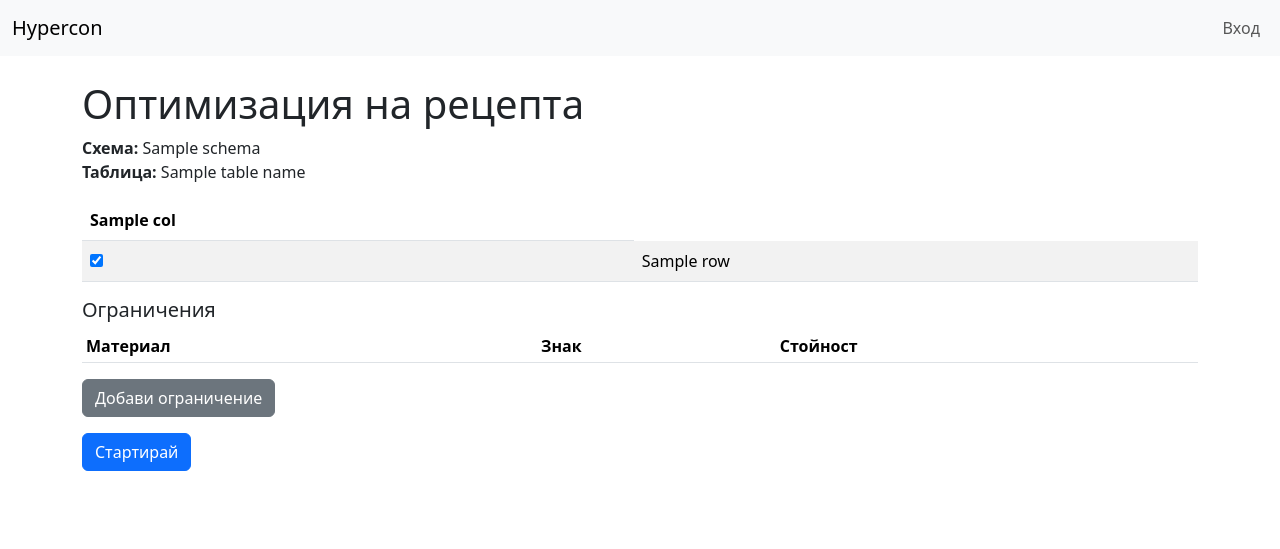
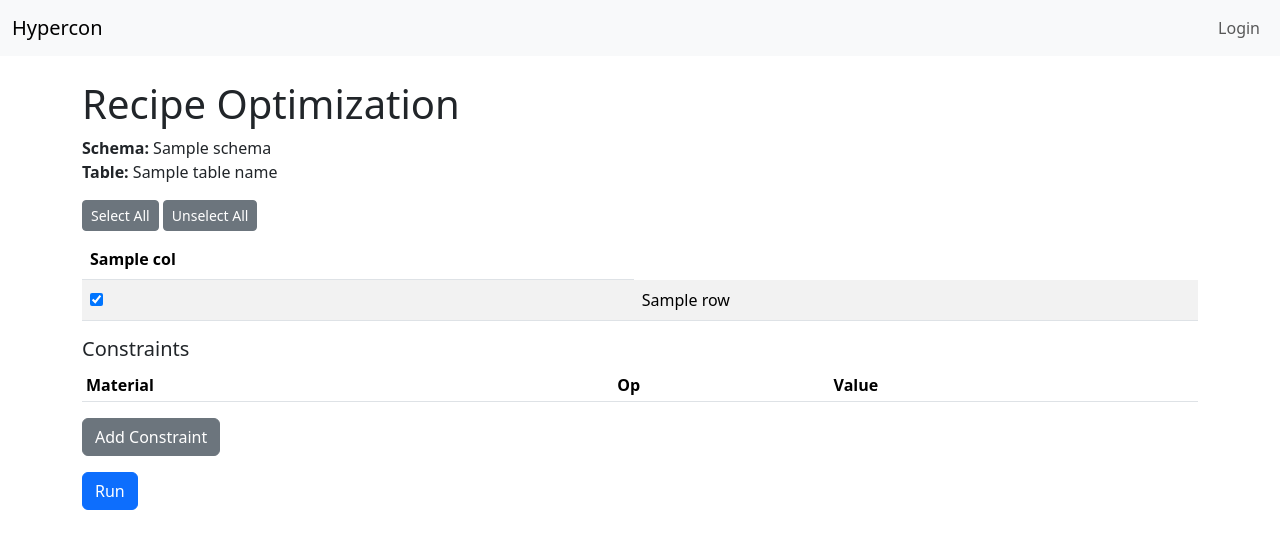
Before and after one commit to danbrawn/hypercon, a Python web app: template app/templates/optimize.html in a window 1280 px wide. Shown: the top 549 px of the page. Run offline with Jinja, Linux system fonts and the light colour scheme; the template is opened without the code that fills it: most values are stand-ins (such as "Sample title", 1, 10 or a date in 2020); lists and menus that the app fills with data are empty.

Commit message:
Add select/unselect controls and row deletion

```diff
--- a/app/routes_admin.py
+++ b/app/routes_admin.py
@@ -16,7 +16,7 @@ def manage_clients():
         schema = request.form["schema_name"].strip()
         db.session.add(Client(name=name, schema_name=schema))
         db.session.commit()
-        flash(f"Клиент {name} създаден.", "success")
+        flash(f"Client {name} created.", "success")
         return redirect(url_for("admin.manage_clients"))
 
     clients = Client.query.all()
@@ -36,7 +36,7 @@ def manage_users():
         user.set_password(pw)
         db.session.add(user)
         db.session.commit()
-        flash(f"Потребител {uname} създаден.", "success")
+        flash(f"User {uname} created.", "success")
         return redirect(url_for("admin.manage_users"))
 
     users   = User.query.all()
--- a/app/routes_auth.py
+++ b/app/routes_auth.py
@@ -22,7 +22,7 @@ def login():
             else:
                 session.pop("schema", None)
             return redirect(url_for("materials.page_materials"))
-        flash("Невалиден потребител или парола.", "danger")
+        flash("Invalid username or password.", "danger")
 
     return render_template("login.html")
 
@@ -32,5 +32,5 @@ def login():
 def logout():
     logout_user()
     session.pop("schema", None)
-    flash("Излязохте успешно.", "info")
+    flash("Logged out successfully.", "info")
     return redirect(url_for("auth.login"))
--- a/app/static/optimize.js
+++ b/app/static/optimize.js
@@ -17,7 +17,7 @@ function fetchProgress() {
     .then(d => {
       if (d.total > 0) {
         const pct = ((d.done / d.total) * 100).toFixed(2);
-        progressDiv.textContent = `Прогрес: ${pct}% (${d.done}/${d.total})`;
+        progressDiv.textContent = `Progress: ${pct}% (${d.done}/${d.total})`;
       }
       if (d.result || d.error) {
         clearInterval(progressTimer);
@@ -27,7 +27,7 @@ function fetchProgress() {
         if (d.result) {
           showResult(d.result);
         } else {
-          alert(d.error || 'Грешка при оптимизацията');
+          alert(d.error || 'Optimization error');
         }
         currentJob = null;
       }
@@ -83,6 +83,23 @@ function updateConstraintOptions() {
 document.querySelectorAll('.use-chk').forEach(chk =>
   chk.addEventListener('change', updateConstraintOptions)
 );
+
+const selectAllBtn = document.getElementById('select-all');
+const unselectAllBtn = document.getElementById('unselect-all');
+if (selectAllBtn && unselectAllBtn) {
+  selectAllBtn.addEventListener('click', () => {
+    document.querySelectorAll('.use-chk').forEach(chk => {
+      chk.checked = true;
+    });
+    updateConstraintOptions();
+  });
+  unselectAllBtn.addEventListener('click', () => {
+    document.querySelectorAll('.use-chk').forEach(chk => {
+      chk.checked = false;
+    });
+    updateConstraintOptions();
+  });
+}
 
 // initial setup
 updateConstraintOptions();
@@ -154,7 +171,7 @@ runBtn.addEventListener('click', e => {
     .then(r => r.json())
     .then(data => {
       if (!data.job_id) {
-        throw new Error(data.error || 'Невалиден отговор');
+        throw new Error(data.error || 'Invalid response');
       }
       currentJob = data.job_id;
       progressTimer = setInterval(fetchProgress, 2000);
@@ -162,7 +179,7 @@ runBtn.addEventListener('click', e => {
     })
     .catch(err => {
       console.error('Optimization error', err);
-      alert(err.message || 'Грешка при оптимизацията.');
+      alert(err.message || 'Optimization error.');
       spinner.classList.add('d-none');
       runBtn.disabled = false;
       if (progressTimer) {
--- a/app/templates/admin/clients.html
+++ b/app/templates/admin/clients.html
@@ -1,6 +1,6 @@
 {% extends "base.html" %}
 {% block content %}
-<h3>Управление на клиенти</h3>
+<h3>Manage Clients</h3>
 
 <form method="post" class="mb-3">
   <input type="hidden" name="csrf_token" value="{{ csrf_token() }}">
@@ -12,7 +12,7 @@
       <input name="schema_name" class="form-control" placeholder="Schema Name" required>
     </div>
     <div class="col-auto">
-      <button class="btn btn-success">Добави</button>
+      <button class="btn btn-success">Add</button>
     </div>
   </div>
 </form>
--- a/app/templates/admin/users.html
+++ b/app/templates/admin/users.html
@@ -1,6 +1,6 @@
 {% extends "base.html" %}
 {% block content %}
-<h3>Управление на потребители</h3>
+<h3>Manage Users</h3>
 
 <form method="post" class="mb-3">
   <input type="hidden" name="csrf_token" value="{{ csrf_token() }}">
@@ -26,7 +26,7 @@
       </select>
     </div>
     <div class="col-auto">
-      <button class="btn btn-success">Добави</button>
+      <button class="btn btn-success">Add</button>
     </div>
   </div>
 </form>
--- a/app/templates/base.html
+++ b/app/templates/base.html
@@ -1,5 +1,5 @@
 <!doctype html>
-<html lang="bg">
+<html lang="en">
 <head>
   <meta charset="utf-8">
   <meta name="viewport" content="width=device-width, initial-scale=1">
@@ -17,13 +17,13 @@
       <ul class="navbar-nav ms-auto">
         {% if current_user.is_authenticated %}
           {% if current_user.role=='admin' %}
-            <li class="nav-item"><a class="nav-link" href="{{ url_for('admin.manage_clients') }}">Управ. Клиенти</a></li>
-            <li class="nav-item"><a class="nav-link" href="{{ url_for('admin.manage_users') }}">Управ. Потребители</a></li>
+            <li class="nav-item"><a class="nav-link" href="{{ url_for('admin.manage_clients') }}">Manage Clients</a></li>
+            <li class="nav-item"><a class="nav-link" href="{{ url_for('admin.manage_users') }}">Manage Users</a></li>
           {% endif %}
-          <li class="nav-item"><a class="nav-link" href="{{ url_for('optimize_bp.page') }}">Оптимизация</a></li>
-          <li class="nav-item"><a class="nav-link" href="{{ url_for('auth.logout') }}">Изход</a></li>
+          <li class="nav-item"><a class="nav-link" href="{{ url_for('optimize_bp.page') }}">Optimize</a></li>
+          <li class="nav-item"><a class="nav-link" href="{{ url_for('auth.logout') }}">Logout</a></li>
         {% else %}
-          <li class="nav-item"><a class="nav-link" href="{{ url_for('auth.login') }}">Вход</a></li>
+          <li class="nav-item"><a class="nav-link" href="{{ url_for('auth.login') }}">Login</a></li>
         {% endif %}
       </ul>
     </div>
--- a/app/templates/optimize.html
+++ b/app/templates/optimize.html
@@ -1,21 +1,26 @@
 {% extends 'base.html' %}
 {% block content %}
-<h1>Оптимизация на рецепта</h1>
+<h1>Recipe Optimization</h1>
 
 <div class="mb-3">
-  <strong>Схема:</strong> {{ schema }}<br>
-  <strong>Таблица:</strong> {{ table_name }}
+  <strong>Schema:</strong> {{ schema }}<br>
+  <strong>Table:</strong> {{ table_name }}
 </div>
 
 <form id="opt-form" action="{{ url_for('optimize_bp.run') }}" method="post">
   <input type="hidden" name="csrf_token" value="{{ csrf_token() }}">
   <input type="hidden" name="schema" value="{{ schema }}">
 
+  <div class="mb-2">
+    <button type="button" id="select-all" class="btn btn-sm btn-secondary">Select All</button>
+    <button type="button" id="unselect-all" class="btn btn-sm btn-secondary">Unselect All</button>
+  </div>
+
   <table class="table table-striped" id="materials-table">
     <thead>
       <tr>
         {% for col in columns %}
-          <th>{{ col == 'use' and 'Избор' or col }}</th>
+          <th>{{ col == 'use' and 'Select' or col }}</th>
         {% endfor %}
       </tr>
     </thead>
@@ -32,29 +37,29 @@
   </table>
 
   <div class="mb-3">
-    <h5>Ограничения</h5>
+    <h5>Constraints</h5>
     <table class="table table-sm" id="constraints-table">
-      <thead><tr><th>Материал</th><th>Знак</th><th>Стойност</th></tr></thead>
+      <thead><tr><th>Material</th><th>Op</th><th>Value</th></tr></thead>
       <tbody id="constraints-body"></tbody>
     </table>
-    <button type="button" id="add-constr" class="btn btn-secondary">Добави ограничение</button>
+    <button type="button" id="add-constr" class="btn btn-secondary">Add Constraint</button>
   </div>
 
-  <button id="run" type="button" class="btn btn-primary">Стартирай</button>
+  <button id="run" type="button" class="btn btn-primary">Run</button>
   <div id="spinner" class="d-none mt-2">
     <div class="spinner-border" role="status">
-      <span class="visually-hidden">Изчакване...</span>
+      <span class="visually-hidden">Waiting...</span>
     </div>
   </div>
   <div id="progress" data-url="{{ url_for('optimize_bp.progress', job_id='') }}" class="mt-2"></div>
 </form>
 
 <div id="result" class="d-none">
-  <h3>Резултат</h3>
+  <h3>Result</h3>
   <p id="best-mse"></p>
   <table class="table table-sm" id="weights-table">
     <thead>
-      <tr><th>Материал ID</th><th>Тегло %</th></tr>
+      <tr><th>Material ID</th><th>Weight %</th></tr>
     </thead>
     <tbody id="weights-body"></tbody>
   </table>
--- a/create_admin.py
+++ b/create_admin.py
@@ -4,10 +4,10 @@ from app.models import User
 app = create_app()
 with app.app_context():
     if User.query.filter_by(username="admin").first():
-        print("Admin вече съществува.")
+        print("Admin already exists.")
     else:
         admin = User(username="admin", role="admin")
         admin.set_password("admin")
         db.session.add(admin)
         db.session.commit()
-        print("Admin създаден успешно.")
+        print("Admin created successfully.")
```
Also changed, not shown: app/optimize.py (+3 -3 lines), app/routes_materials.py (+17 -3 lines), app/static/materials.js (added, +10 -0 lines), app/templates/login.html (+4 -4 lines), app/templates/materials.html (+19 -5 lines), 1 other file.
